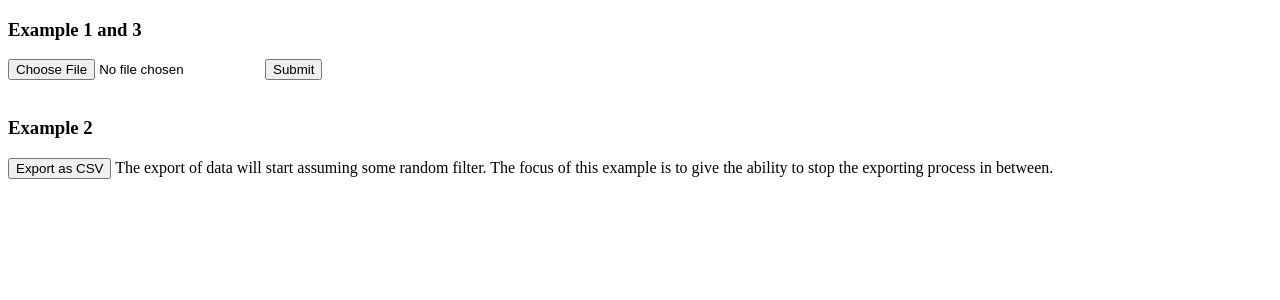
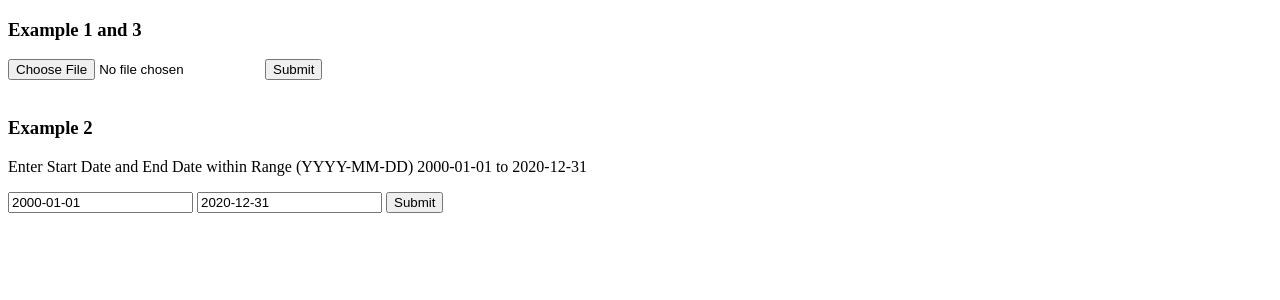
Before and after one commit to anuragiiits/Collect-Atlan, a Django app: page / in a window 1280 px wide. Shown: the top 300 px of the page. Run offline with Django 3.2, Linux system fonts and the light colour scheme; parts of the project's set-up code (start-up, migrations or seed data) failed here and were passed over.

Commit message:
Added filters for Example 3

```diff
--- a/ExampleTasks/models.py
+++ b/ExampleTasks/models.py
@@ -1,4 +1,6 @@
 from django.db import models
+
+import datetime
 
 # Create your models here.
 
@@ -16,6 +18,7 @@ class CSVData(models.Model):
 
     task = models.ForeignKey(Task, on_delete=models.CASCADE)
     data = models.CharField(max_length=1000, null=True, blank=True)
+    date = models.DateField(default=datetime.date.today)
 
     def __str__(self):
         return self.task.task_id + "-" + self.task.task_type + ": " + self.data
--- a/ExampleTasks/templates/home.html
+++ b/ExampleTasks/templates/home.html
@@ -20,8 +20,15 @@
         <br>
 
         <h3>Example 2</h3>
-    <a href="{% url 'Atlan:example2' %}"><button type="button" class="btn btn-dark">Export as CSV</button></a>
-    The export of data will start assuming some random filter. The focus of this example is to give the ability to stop the exporting process in between.
+        <p>Enter Start Date and End Date within Range (YYYY-MM-DD) 2000-01-01 to 2020-12-31</p>
+        <form action="/example2/" method="post" id="form2" enctype="multipart/form-data">
+            {% csrf_token %}
+            <div class="panel panel-primary">
+                <input type="text" name="start_date" value="2000-01-01" id="id_start_date">
+                <input type="text" name="end_date" value="2020-12-31" id="id_end_date">
+                <button type="submit" form="form2" value="Export as CSV" class="btn btn-dark">Submit</button>
+            </div>
+        </form>
     </body>
 
 </html>
--- a/ExampleTasks/views.py
+++ b/ExampleTasks/views.py
@@ -15,8 +15,7 @@ from .models import CSVData, Task
 import os
 import csv
 import json
-import codecs
-import time
+import datetime
 
 from celery.task.control import revoke
 from celery.result import AsyncResult
@@ -72,9 +71,17 @@ class Example2View(View):
     def dispatch(self, request, *args, **kwargs):
         return super(Example2View, self).dispatch(request, *args, **kwargs)
 
-    def get(self, request):
+    def post(self, request):
 
-        task_id = generate_file.delay()
+        start_date = request.POST.get("start_date")
+        end_date = request.POST.get("end_date")
+        try:
+            datetime.datetime.strptime(start_date, '%Y-%m-%d')
+            datetime.datetime.strptime(end_date, '%Y-%m-%d')
+        except ValueError:
+            return render(request, "home.html", context = {'error_2': "Invalid Date or Wrong Format, Please follow: YYYY-MM-DD"})
+
+        task_id = generate_file.delay(start_date, end_date)
         download_file_url = os.path.join(settings.MEDIA_ROOT, "{}.csv".format(task_id))
         Task.objects.create(task_id = task_id, task_type = "Download CSV File", file_url= download_file_url)
         return render(request, "poll_for_download_and_cancel.html", context = {"task_id": task_id, "msg":""})
```
Also changed, not shown: ExampleTasks/tasks.py (+20 -12 lines), requirements.txt (+7 -2 lines), ExampleTasks/migrations/0004_csvdata_date.py (added), ExampleTasks/templates/cancel_task.html (indentation only), ExampleTasks/templates/poll_for_download_and_cancel.html (indentation only), 2 other files. Lines whose indentation alone changed are shown as unchanged.
